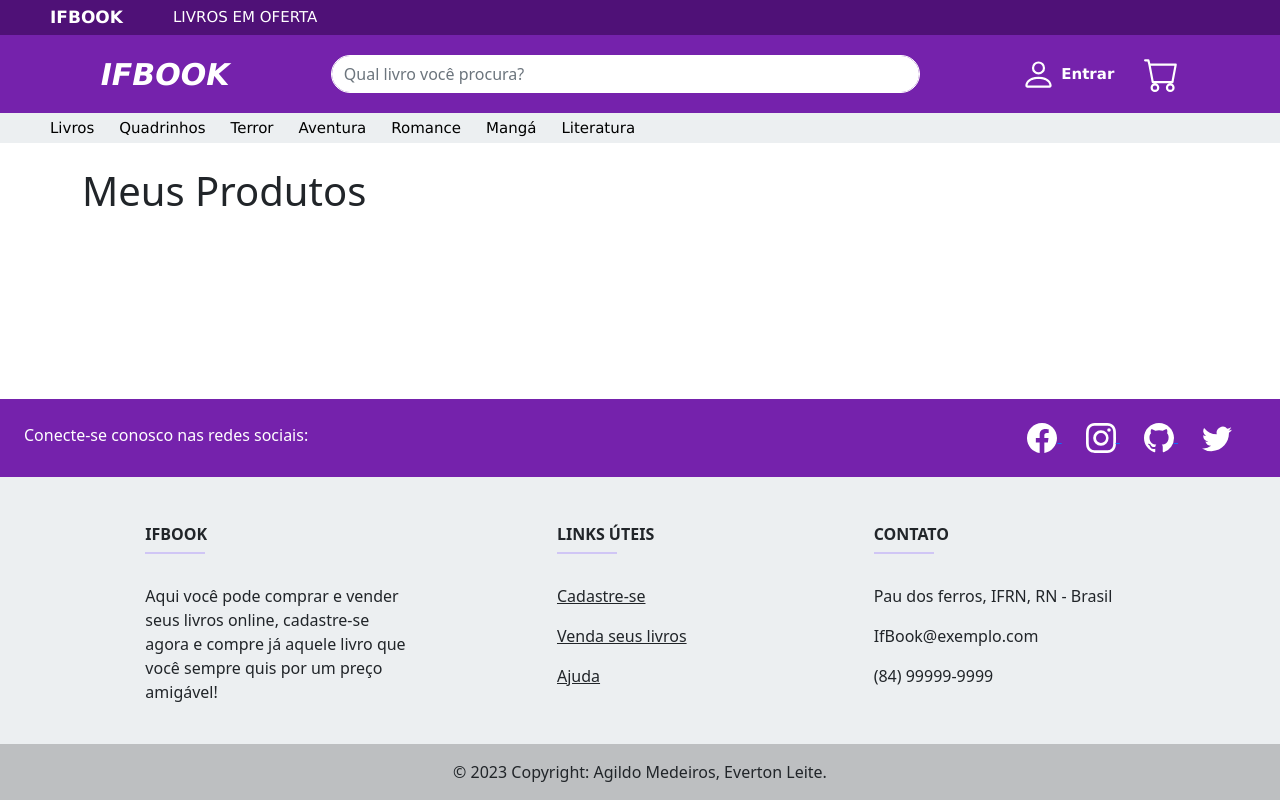
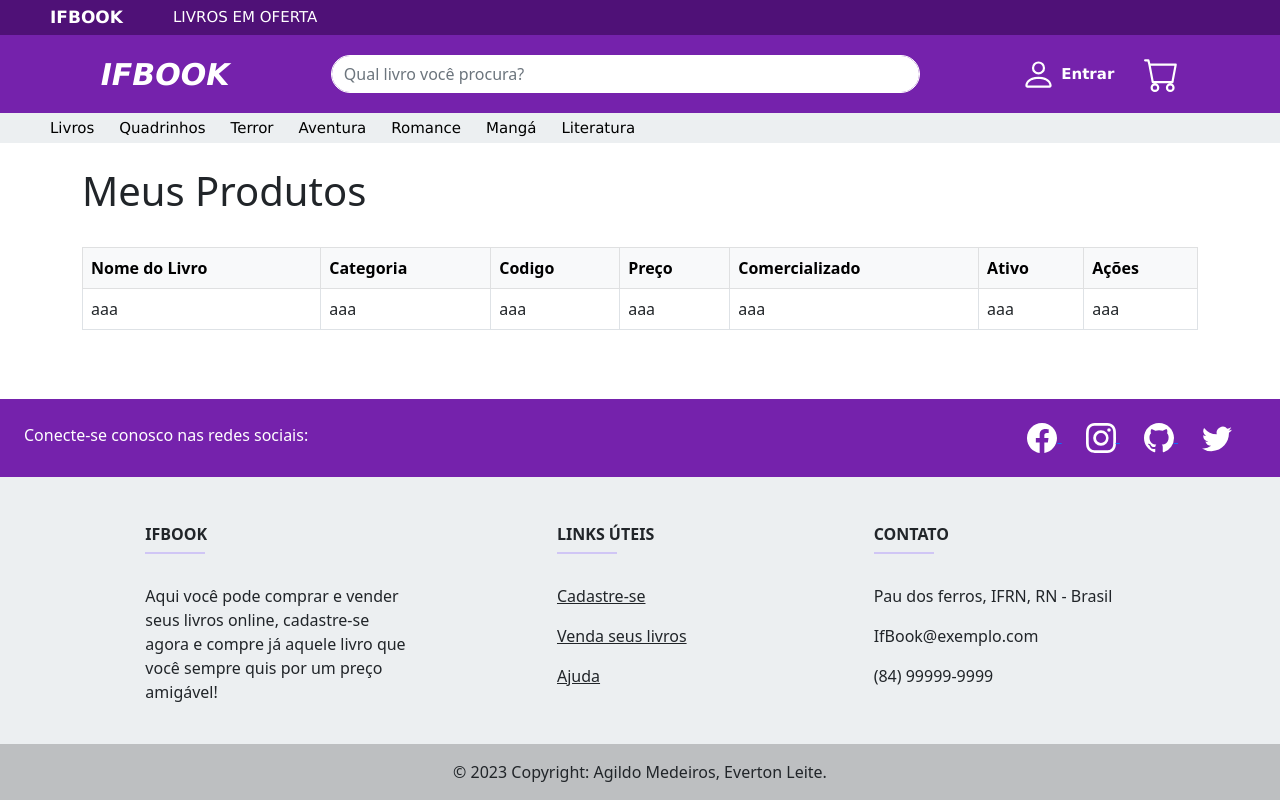
Before and after one commit to agildojunior/Integrador2023, a Django app: page /auth/produtos/ in a window 1280 px wide. Run offline with Django 4.2, Linux system fonts and the light colour scheme.

Commit message:
tela de produtos

```diff
--- a/core/templates/produtos/produtos.html
+++ b/core/templates/produtos/produtos.html
@@ -19,10 +19,32 @@
             <br>
             <h1>Meus Produtos</h1>
             <br>
-            <br>
-            <br>
-            <br>
-            <br>
+            <table class="table table-bordered dt-responsive nowrap w-100 dt-simples" id="tb-produto">
+                <thead class="table-light">
+                <tr>
+                    <th class="align-middle">Nome do Livro</th>
+                    <th class="align-middle">Categoria</th>
+                    <th class="align-middle">Codigo</th>
+                    <th class="align-middle">Preço</th>
+                    <th class="align-middle">Comercializado</th>
+                    <th class="align-middle">Ativo</th>
+                    <th class="align-middle">Ações</th>
+                </tr>
+                </thead>
+                <tbody>
+
+                    <tr>
+                        <td>aaa</td>
+                        <td>aaa</td>
+                        <td>aaa</td>
+                        <td>aaa</td>
+                        <td>aaa</td>
+                        <td>aaa</td>
+                        <td>aaa</td>
+                    </tr>
+
+                </tbody>
+            </table>
 
         </div>
     </main>
```
